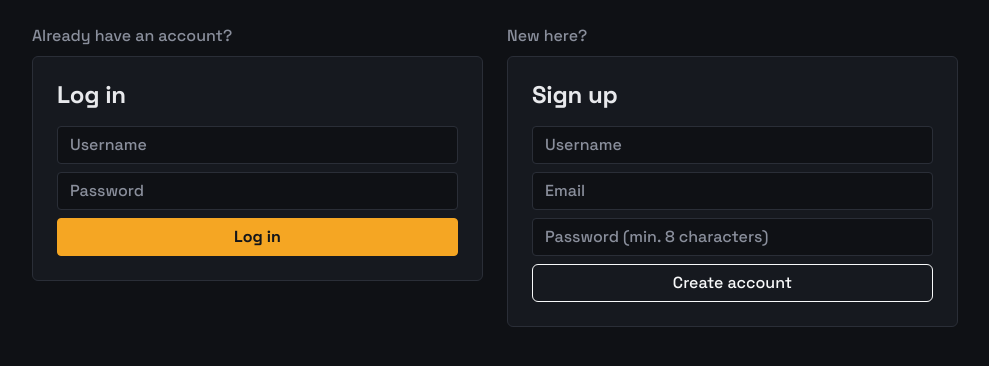
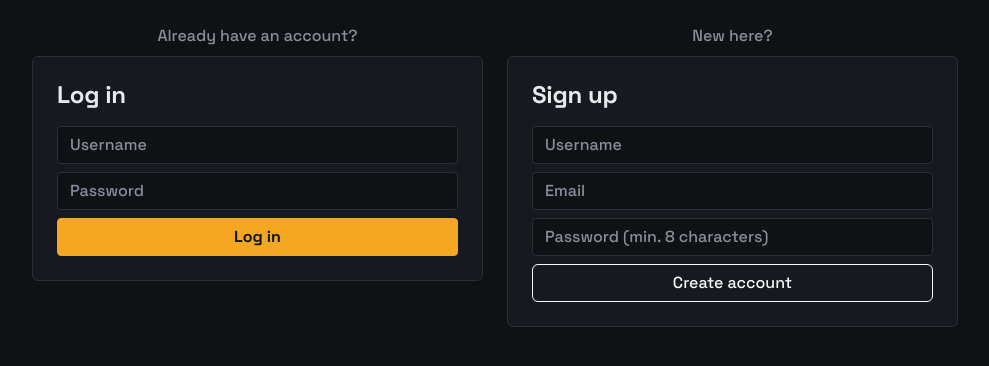
Before and after one commit to pamm-bot/django-expense-splitter, a Django app: page / in a window 1280 px wide. Shown: the part 57-423 px from the top of the page, without its empty margins (145-1134 px from the left). Run offline with Django 5.2, Linux system fonts and the light colour scheme.

Commit message:
Center the log in / sign up labels above their cards

```diff
--- a/templates/frontend/home.html
+++ b/templates/frontend/home.html
@@ -3,7 +3,7 @@
 {% block content %}
 <div class="row justify-content-center g-4">
   <div class="col-md-5">
-    <p class="text-muted mb-2">Already have an account?</p>
+    <p class="text-muted mb-2 text-center">Already have an account?</p>
     <div class="card p-4">
       <h4 class="mb-3">Log in</h4>
       <form id="login-form">
@@ -20,7 +20,7 @@
   </div>
 
   <div class="col-md-5">
-    <p class="text-muted mb-2">New here?</p>
+    <p class="text-muted mb-2 text-center">New here?</p>
     <div class="card p-4">
       <h4 class="mb-3">Sign up</h4>
       <form id="register-form">
```
